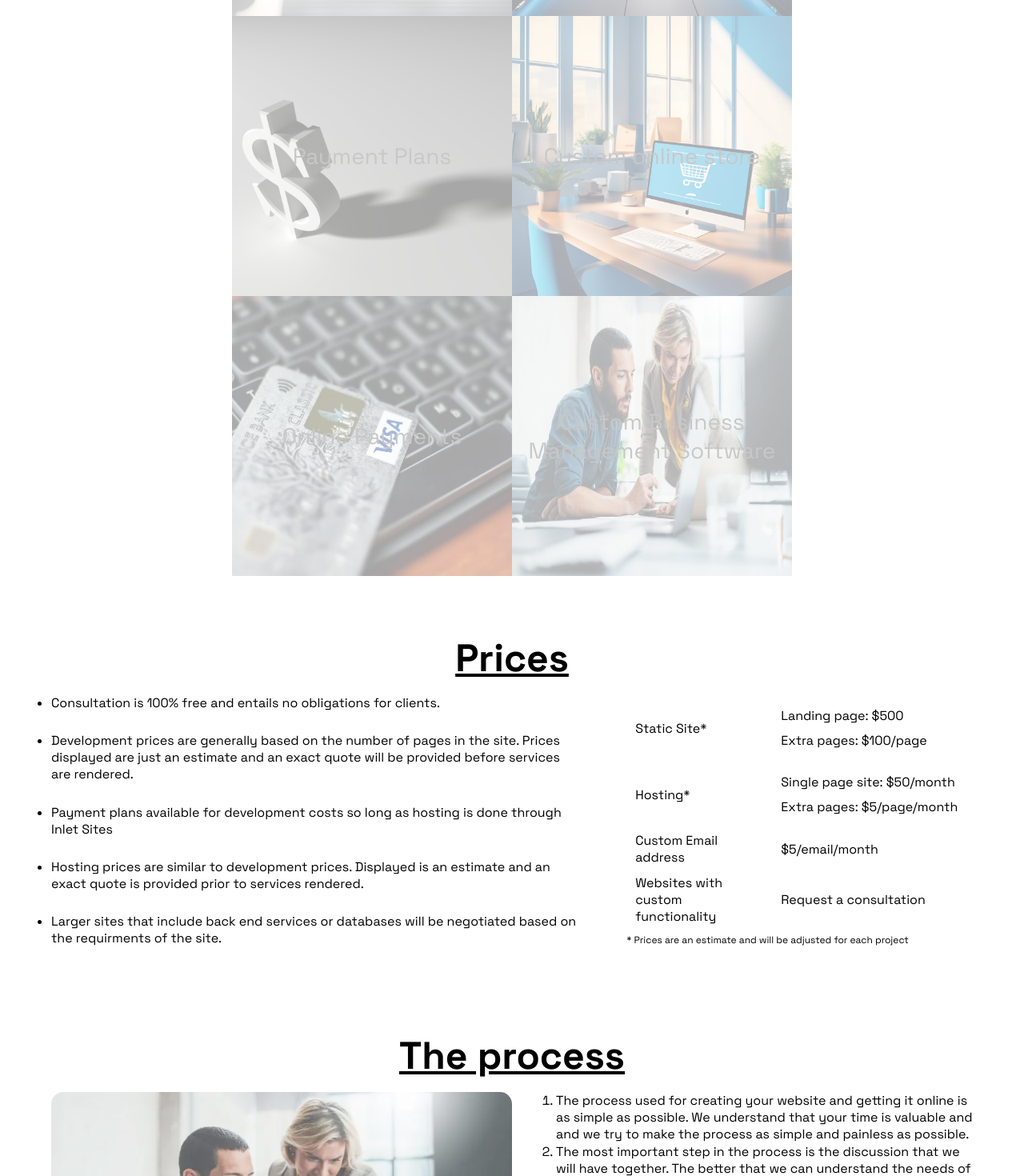
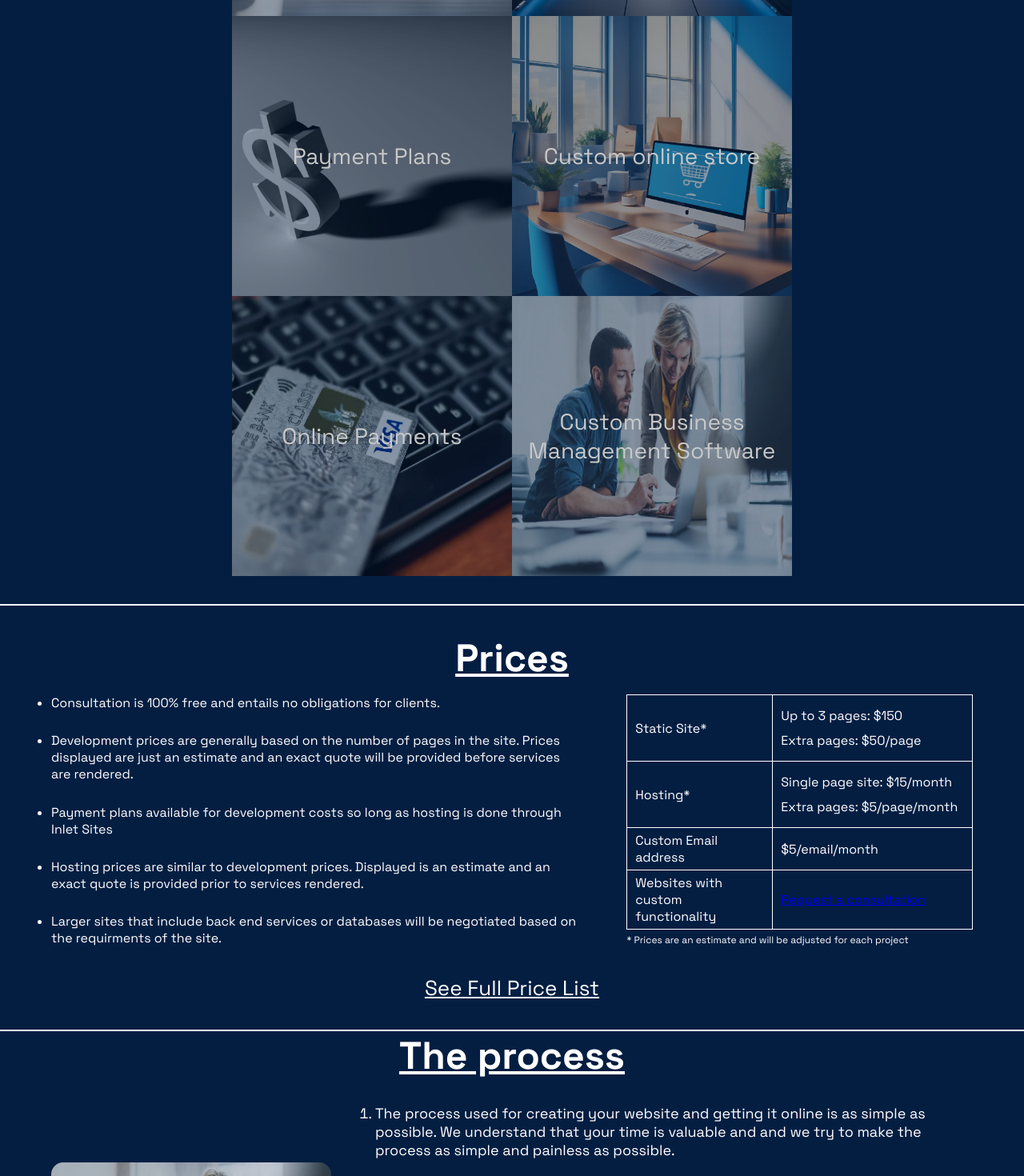
Before and after one commit to inlet-sites/inletsites-dev2.0, a SvelteKit app: page / in a window 1280 px wide. Shown: the part 1941-3411 px from the top of the page at 80% size. Built offline with nearby package versions, Linux system fonts and the light colour scheme.

Commit message:
Update the landing page.

```diff
--- a/src/routes/Prices.svelte
+++ b/src/routes/Prices.svelte
@@ -19,14 +19,14 @@
                 <tr>
                     <td>Static Site*</td>
                     <td>
-                        <p>Landing page: $500</p>
-                        <p>Extra pages: $100/page</p>
+                        <p>Up to 3 pages: $150</p>
+                        <p>Extra pages: $50/page</p>
                     </td>
                 </tr>
                 <tr>
                     <td>Hosting*</td>
                     <td>
-                        <p>Single page site: $50/month</p>
+                        <p>Single page site: $15/month</p>
                         <p>Extra pages: $5/page/month</p>
                     </td>
                 </tr>
@@ -36,7 +36,7 @@
                 </tr>
                 <tr>
                     <td>Websites with custom functionality</td>
-                    <td>Request a consultation</td>
+                    <td><a href="/contact">Request a consultation</a></td>
                 </tr>
             </tbody></table>
 
@@ -54,6 +54,8 @@
         align-items: center;
         padding: 35px 0;
         border-top: 2px solid white;
+        background: var(--darkBlue);
+        color: white;
     }
 
     h1{
@@ -65,6 +67,7 @@
     .prices{
         display: flex;
         width: 90%;
+        max-width: 1200px;
     }
 
     .description{
--- a/src/routes/Process.svelte
+++ b/src/routes/Process.svelte
@@ -33,6 +33,9 @@
         align-items: center;
         width: 100%;
         border-top: 2px solid white;
+        background: var(--darkBlue);
+        color: white;
+        padding-bottom: 35px;
     }
 
     h1{
@@ -45,12 +48,15 @@
     .contents{
         display: flex;
         width: 90%;
+        max-width: 1200px;
     }
 
     img{
         border-radius: 15px;
         opacity: 0.75;
-        width: 50%;
+        height: 350px;
+        width: 350px;
+        margin: auto;
     }
 
     .text{
@@ -58,12 +64,22 @@
         flex-direction: column;
         justify-content: space-between;
         margin-left: 55px;
+        font-size: 18px;
     }
 
     .details{
         margin-top: 35px;
         font-size: 26px;
         color: white;
+    }
+
+    ol{
+        flex-basis: 100px;
+        flex-grow: 1;
+    }
+
+    li{
+        margin: 15px 0;
     }
 
     @media screen and (max-width: 1200px){
--- a/src/routes/Services.svelte
+++ b/src/routes/Services.svelte
@@ -74,6 +74,7 @@
         align-items: center;
         color: rgb(200, 200, 200);
         padding: 35px 0;
+        background: var(--darkBlue);
     }
 
     h1{
@@ -103,7 +104,7 @@
         height: 100%;
         width: 100%;
         position: absolute;
-        opacity: 0.35;
+        opacity: 0.55;
     }
 
     .serviceImage p{
```
